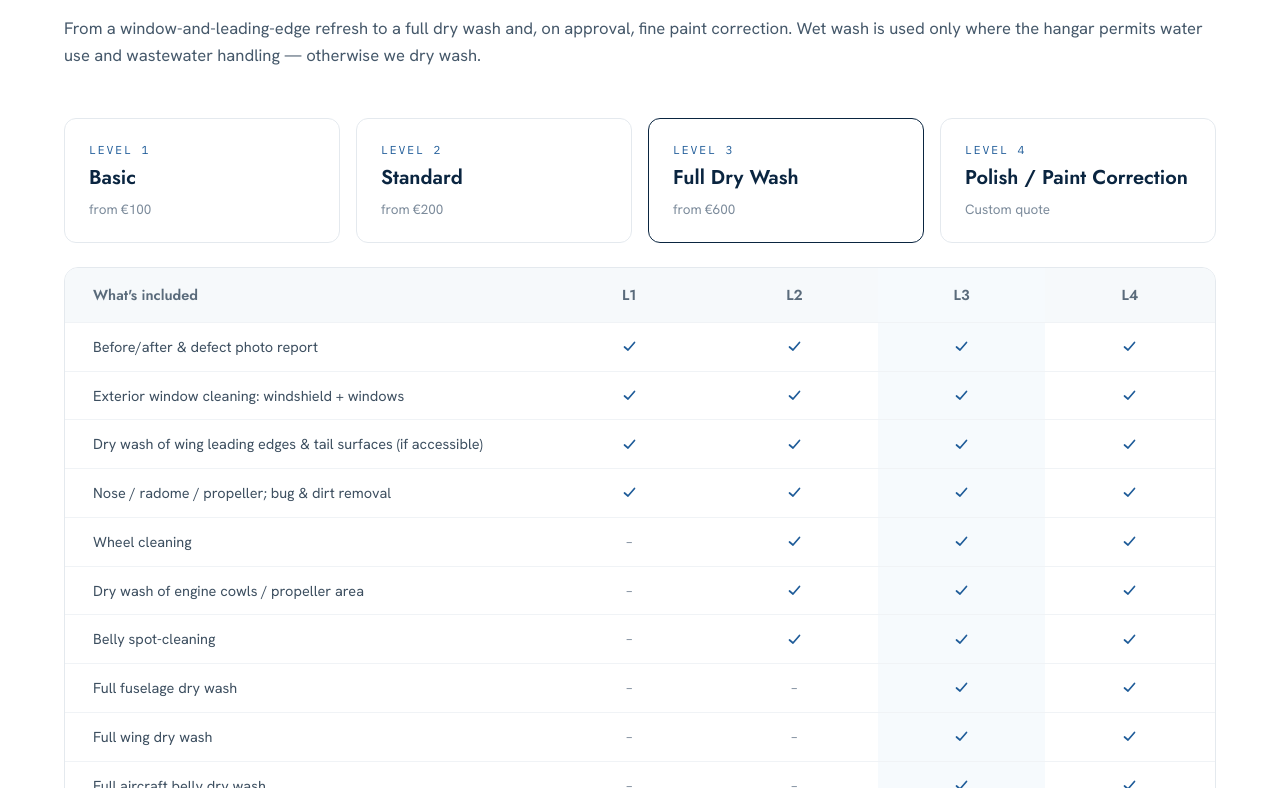
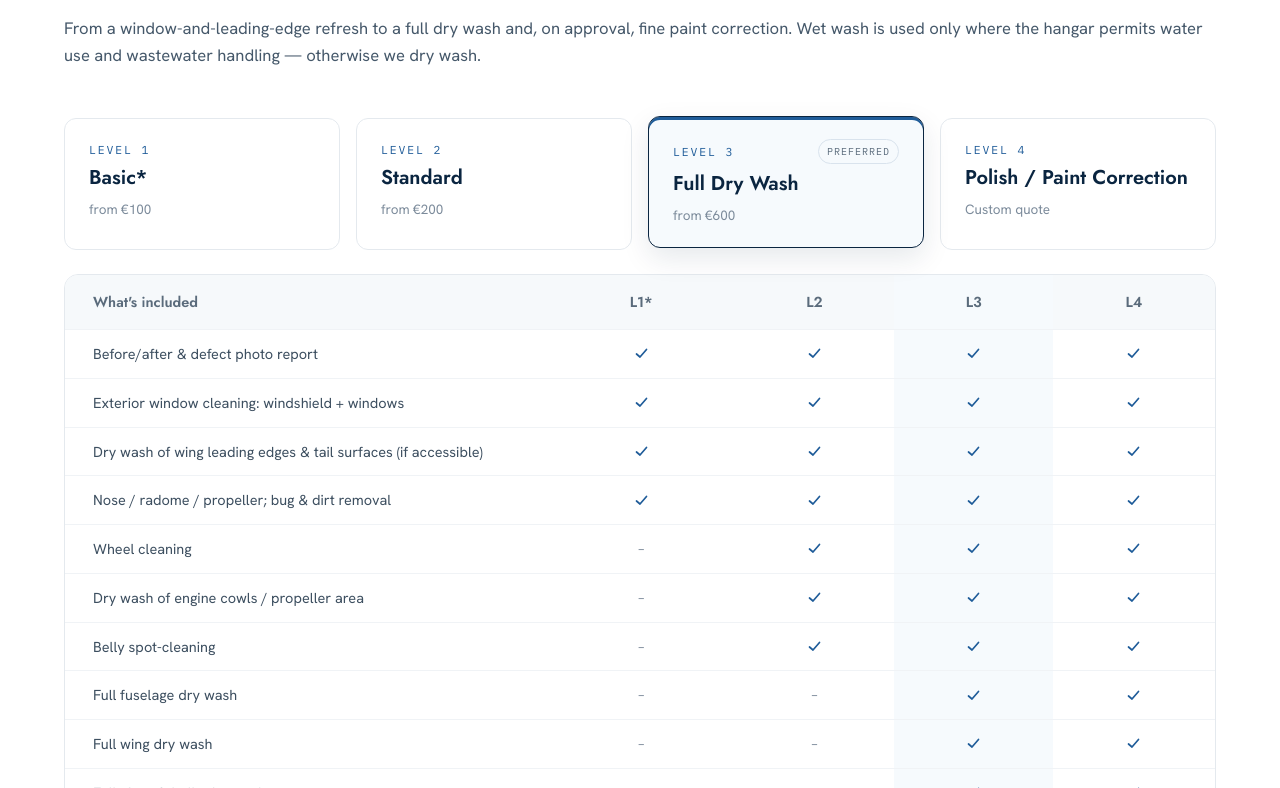
Before and after one commit to dmmarian/airshine, a Next.js app: page / in a window 1280 px wide. Shown: the part 3032-3820 px from the top of the page. Built offline with nearby package versions, Linux system fonts and the light colour scheme.

Commit message:
Enhance exterior cleaning options with new selector and radio inputs; update pricing labels for clarity

```diff
--- a/app/globals.css
+++ b/app/globals.css
@@ -536,20 +536,104 @@ select {
   color: #7c8b9b;
 }
 
+.airshine-exterior-selector {
+  margin-top: 48px;
+  position: relative;
+}
+
+.airshine-exterior-radio {
+  block-size: 1px;
+  border: 0;
+  clip: rect(0 0 0 0);
+  clip-path: inset(50%);
+  inline-size: 1px;
+  margin: -1px;
+  overflow: hidden;
+  padding: 0;
+  position: absolute;
+  white-space: nowrap;
+}
+
 .airshine-exterior-levels {
   margin-top: 48px;
   --min: 220px;
   --gap: 16px;
 }
 
+.airshine-exterior-selector .airshine-exterior-levels {
+  margin-top: 0;
+}
+
+.airshine-exterior-selector .airshine-table-card {
+  margin-top: 24px;
+}
+
 .airshine-mini-card {
   border: 1px solid #e4e9ee;
   border-radius: 12px;
+  cursor: pointer;
+  display: block;
   padding: 22px 24px;
+  transition: background 0.2s ease, border-color 0.2s ease,
+    box-shadow 0.2s ease, transform 0.2s ease;
 }
 
 .airshine-mini-card--featured {
-  border: 1.5px solid var(--airshine-ink);
+  border-color: #c8d7e6;
+  box-shadow: inset 0 3px 0 rgba(31, 92, 153, 0.14);
+}
+
+.airshine-mini-card:hover {
+  background: #f8fbfd;
+  transform: translateY(-2px);
+}
+
+#exterior-level-1:checked
+  ~ .airshine-exterior-levels
+  label[for="exterior-level-1"],
+#exterior-level-2:checked
+  ~ .airshine-exterior-levels
+  label[for="exterior-level-2"],
+#exterior-level-3:checked
+  ~ .airshine-exterior-levels
+  label[for="exterior-level-3"],
+#exterior-level-4:checked
+  ~ .airshine-exterior-levels
+  label[for="exterior-level-4"] {
+  background: #f6fafd;
+  border-color: var(--airshine-ink);
+  box-shadow: 0 10px 28px rgba(10, 37, 64, 0.1);
+  transform: translateY(-2px);
+}
+
+#exterior-level-3:checked
+  ~ .airshine-exterior-levels
+  label[for="exterior-level-3"] {
+  box-shadow: 0 10px 28px rgba(10, 37, 64, 0.1),
+    inset 0 3px 0 var(--airshine-blue);
+}
+
+#exterior-level-1:focus-visible
+  ~ .airshine-exterior-levels
+  label[for="exterior-level-1"],
+#exterior-level-2:focus-visible
+  ~ .airshine-exterior-levels
+  label[for="exterior-level-2"],
+#exterior-level-3:focus-visible
+  ~ .airshine-exterior-levels
+  label[for="exterior-level-3"],
+#exterior-level-4:focus-visible
+  ~ .airshine-exterior-levels
+  label[for="exterior-level-4"] {
+  outline: 3px solid rgba(31, 92, 153, 0.32);
+  outline-offset: 4px;
+}
+
+.airshine-mini-card__top {
+  align-items: center;
+  display: flex;
+  gap: 12px;
+  justify-content: space-between;
 }
 
 .airshine-mini-card__kicker {
@@ -557,6 +641,18 @@ select {
   font-size: 11.5px;
   letter-spacing: 0.16em;
   color: var(--airshine-blue);
+}
+
+.airshine-mini-card__badge {
+  border: 1px solid #d9e3ed;
+  border-radius: 999px;
+  color: #5a6b7b;
+  flex: none;
+  font-family: var(--font-plex-mono), monospace;
+  font-size: 10px;
+  letter-spacing: 0.1em;
+  padding: 4px 8px;
+  text-transform: uppercase;
 }
 
 .airshine-mini-card__title {
@@ -610,7 +706,14 @@ select {
   font-size: 14.5px;
 }
 
-.airshine-matrix .highlight {
+#exterior-level-1:checked ~ .airshine-table-card .airshine-matrix th:nth-child(2),
+#exterior-level-1:checked ~ .airshine-table-card .airshine-matrix td:nth-child(2),
+#exterior-level-2:checked ~ .airshine-table-card .airshine-matrix th:nth-child(3),
+#exterior-level-2:checked ~ .airshine-table-card .airshine-matrix td:nth-child(3),
+#exterior-level-3:checked ~ .airshine-table-card .airshine-matrix th:nth-child(4),
+#exterior-level-3:checked ~ .airshine-table-card .airshine-matrix td:nth-child(4),
+#exterior-level-4:checked ~ .airshine-table-card .airshine-matrix th:nth-child(5),
+#exterior-level-4:checked ~ .airshine-table-card .airshine-matrix td:nth-child(5) {
   background: #f6fafd;
 }
 
@@ -692,6 +795,8 @@ select {
 
 .airshine-coverage-table .airshine-table {
   font-size: 14.5px;
+  min-width: 760px;
+  table-layout: fixed;
 }
 
 .airshine-coverage-table .airshine-table td:first-child {
@@ -701,16 +806,28 @@ select {
   font-weight: 500;
 }
 
+.airshine-coverage-table .airshine-table th:first-child,
+.airshine-coverage-table .airshine-table td:first-child {
+  width: 38%;
+}
+
 .airshine-coverage-table .airshine-table th:nth-child(2),
 .airshine-coverage-table .airshine-table td:nth-child(2) {
   font-family: var(--font-plex-mono), monospace;
   white-space: nowrap;
+  width: 16%;
+}
+
+.airshine-coverage-table .airshine-table th:nth-child(3),
+.airshine-coverage-table .airshine-table td:nth-child(3) {
+  width: 26%;
 }
 
 .airshine-coverage-table .airshine-table th:nth-child(4),
 .airshine-coverage-table .airshine-table td:nth-child(4) {
   text-align: right;
   white-space: nowrap;
+  width: 20%;
 }
 
 .airshine-coverage-extra-row {
--- a/app/page.tsx
+++ b/app/page.tsx
@@ -69,7 +69,7 @@ const interiorPrices = [
 ];
 
 const exteriorLevels = [
-  { level: "LEVEL 1", name: "Basic", price: "from €100" },
+  { level: "LEVEL 1", name: "Basic*", price: "from €100" },
   { level: "LEVEL 2", name: "Standard", price: "from €200" },
   {
     level: "LEVEL 3",
@@ -501,16 +501,17 @@ function CoverageTable() {
               </tr>
             </thead>
             <tbody>
-              {coverageRoutes.map((row, index) => (
+              {coverageRoutes.map(([airport, icao, locality, fee], index) => (
                 <tr
                   className={
                     index >= 4 ? "airshine-coverage-extra-row" : undefined
                   }
-                  key={row.join("-")}
+                  key={`${airport}-${icao}`}
                 >
-                  {row.map((cell, cellIndex) => (
-                    <td key={`${row[0]}-${cellIndex}`}>{cell}</td>
-                  ))}
+                  <td>{airport}</td>
+                  <td>{icao}</td>
+                  <td>{locality}</td>
+                  <td>{fee}</td>
                 </tr>
               ))}
             </tbody>
@@ -743,28 +744,60 @@ export default function Home() {
           />
         </div>
 
-        <div className="airshine-grid airshine-exterior-levels" data-reveal>
-          {exteriorLevels.map((level) => (
-            <div
+        <div className="airshine-exterior-selector" data-reveal>
+          {exteriorLevels.map((level, index) => {
+            const levelNumber = index + 1;
+            const inputId = `exterior-level-${levelNumber}`;
+
+            return (
+              <input
+                aria-label={`${level.level} ${level.name}`}
+                className="airshine-exterior-radio"
+                defaultChecked={levelNumber === 3}
+                id={inputId}
+                key={inputId}
+                name="exterior-level"
+                type="radio"
+              />
+            );
+          })}
+
+          <div className="airshine-grid airshine-exterior-levels">
+            {exteriorLevels.map((level, index) => {
+              const levelNumber = index + 1;
+
+              return (
+                <label
                   className={`airshine-mini-card${level.featured ? " airshine-mini-card--featured" : ""}`}
+                  htmlFor={`exterior-level-${levelNumber}`}
                   key={level.name}
                 >
-              <div className="airshine-mini-card__kicker">{level.level}</div>
+                  <div className="airshine-mini-card__top">
+                    <div className="airshine-mini-card__kicker">
+                      {level.level}
+                    </div>
+                    {level.featured ? (
+                      <span className="airshine-mini-card__badge">
+                        Preferred
+                      </span>
+                    ) : null}
+                  </div>
                   <div className="airshine-mini-card__title">{level.name}</div>
                   <div className="airshine-mini-card__price">{level.price}</div>
-            </div>
-          ))}
+                </label>
+              );
+            })}
           </div>
 
-        <div className="airshine-table-card" data-reveal>
+          <div className="airshine-table-card">
             <div className="airshine-table-scroll">
               <table className="airshine-table airshine-matrix">
                 <thead>
                   <tr>
                     <th>What&apos;s included</th>
-                  <th>L1</th>
+                    <th>L1*</th>
                     <th>L2</th>
-                  <th className="highlight">L3</th>
+                    <th>L3</th>
                     <th>L4</th>
                   </tr>
                 </thead>
@@ -773,10 +806,7 @@ export default function Home() {
                     <tr key={label}>
                       <td>{label}</td>
                       {[l1, l2, l3, l4].map((included, index) => (
-                      <td
-                        className={index === 2 ? "highlight" : undefined}
-                        key={`${label}-${index}`}
-                      >
+                        <td key={`${label}-${index}`}>
                           {included ? (
                             <CheckIcon />
                           ) : (
@@ -794,11 +824,12 @@ export default function Home() {
               inspection, a local test and written approval.
             </div>
           </div>
+        </div>
 
         <PriceTable
           headers={[
             "Passenger category",
-            "L1 Basic",
+            "L1 Basic*",
             "L2 Standard",
             "L3 Full Dry Wash",
             "L4 Polish",
@@ -812,7 +843,7 @@ export default function Home() {
 
         <div className="airshine-exterior-policy-note" data-reveal>
           <div className="airshine-table-note">
-            Exterior Level 1 Basic is available only when paired with an
+            * Exterior Level 1 Basic is available only when paired with an
             interior cleaning level. This keeps setup, travel and aircraft
             access efficient while giving the aircraft a complete maintenance
             refresh.
```
Lines whose indentation alone changed are shown as unchanged.
